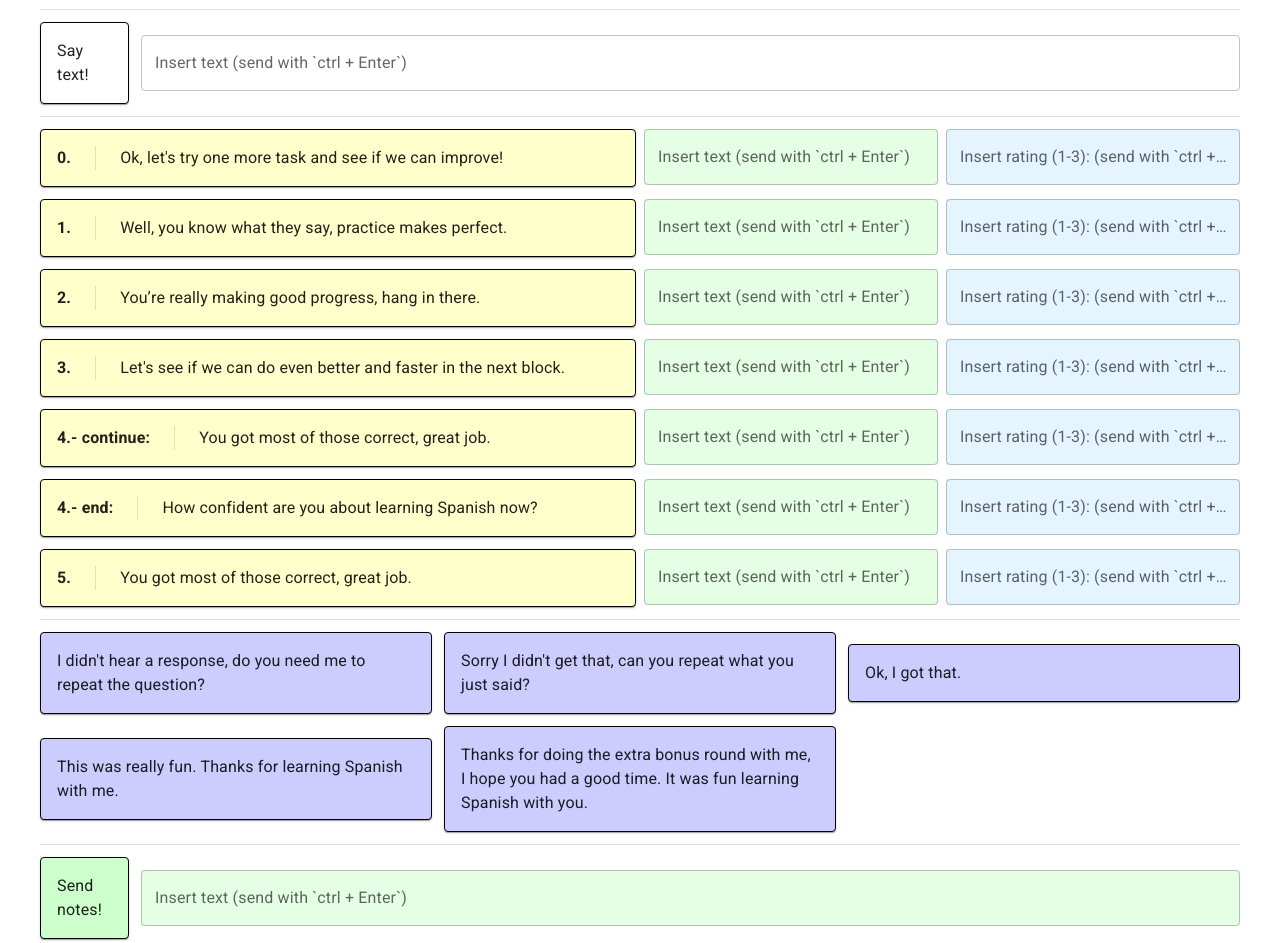
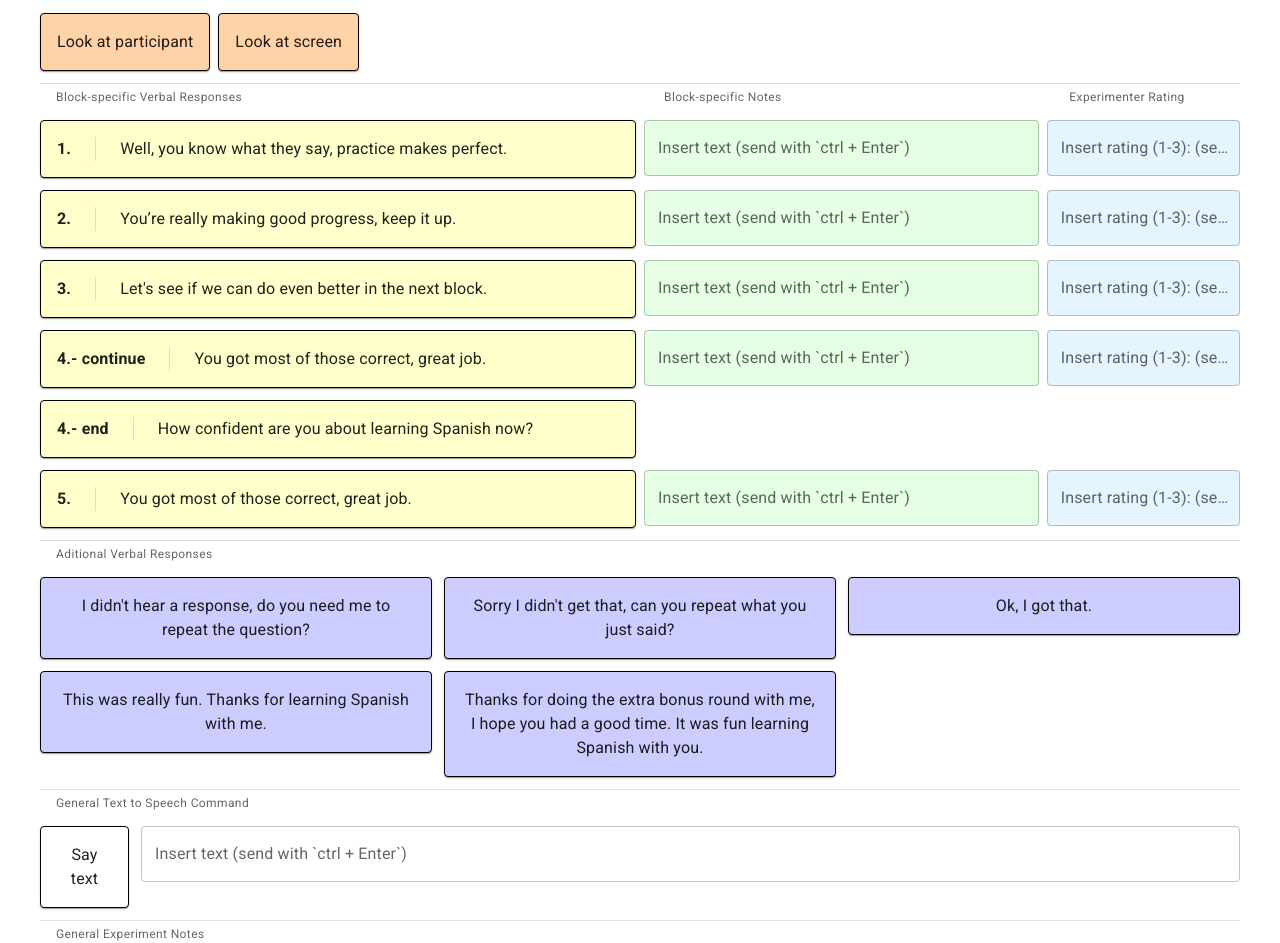
Before and after one commit to NaoPepper4hri/speech-learning, a React (Create React App) app in the folder client/: page /control in a window 1280 px wide. Shown: the part 171-1114 px from the top of the page. Built offline with nearby package versions, Linux system fonts and the light colour scheme.

Commit message:
Style changes and minor fixes to application and control panel.

```diff
--- a/client/src/App.js
+++ b/client/src/App.js
@@ -305,6 +305,7 @@ class App extends React.Component {
                     image={q.image}
                     question={q.question}
                     options={q.options}
+                    translation={q.translation}
                   />
                 );
               case "VocabularyQuestion":
--- a/client/src/PepperControl.js
+++ b/client/src/PepperControl.js
@@ -26,19 +26,40 @@ import {
 } from "./utils";
 
 const scheduled_actions = [
-  [{ text: "Ok, let's try one more task and see if we can improve!" }],
-  [{ text: "Well, you know what they say, practice makes perfect." }],
-  [{ text: "You’re really making good progress, hang in there." }],
-  [
+  // { text: "Ok, let's try one more task and see if we can improve!" },
   {
-      text: "Let's see if we can do even better and faster in the next block.",
+    text: "Well, you know what they say, practice makes perfect.",
+    label: "1.",
+    showComment: true,
   },
-  ],
-  [
-    { text: "You got most of those correct, great job.", label: "continue" },
-    { text: "How confident are you about learning Spanish now?", label: "end" },
-  ],
-  [{ text: "You got most of those correct, great job." }],
+  {
+    text: "You’re really making good progress, keep it up.",
+    label: "2.",
+    showComment: true,
+  },
+
+  {
+    text: "Let's see if we can do even better in the next block.",
+    label: "3.",
+    showComment: true,
+  },
+
+  {
+    text: "You got most of those correct, great job.",
+    label: "4.- continue",
+    showComment: true,
+  },
+  {
+    text: "How confident are you about learning Spanish now?",
+    label: "4.- end",
+    showComment: false,
+  },
+
+  {
+    text: "You got most of those correct, great job.",
+    label: "5.",
+    showComment: true,
+  },
 ];
 
 const other_actions = [
@@ -97,70 +118,89 @@ class InsertTextField extends React.Component {
 
 class WofOzReaction extends React.Component {
   state = {
-    value: "",
+    comment: "",
+    rating: "",
   };
 
   render() {
-    const { value } = this.state;
+    const { comment, rating } = this.state;
     const { response, idx: key } = this.props;
     var { ncols } = this.props;
     ncols = ncols ? ncols : 12;
     console.log("key", key);
 
-    return response.map((t, idx) => (
-      <Grid key={`r${key}c${idx}`} container item spacing={1} xs={ncols}>
-        <Grid item xs={ncols / 2} justifyContent="center">
+    return (
+      <Grid
+        key={`r${key}c${response.label}`}
+        container
+        item
+        spacing={1}
+        xs={ncols}
+      >
+        <Grid item xs={6} justifyContent="center">
           <CardButton
             onClick={() => {
-              requestPepperText(t.text);
+              requestPepperText(response.text);
             }}
             background="#ffffcc"
           >
             <Stack direction="row" spacing={3}>
               <Typography key="idx">
-                <strong>{`${key}${t.label ? `.- ${t.label}:` : "."}`}</strong>
+                <strong>{response.label}</strong>
               </Typography>
               <Divider key="divider" orientation="vertical" flexItem />
-              <Typography key="text">{t.text}</Typography>
+              <Typography key="text">{response.text}</Typography>
             </Stack>
           </CardButton>
         </Grid>
-        <Grid item xs={ncols / 4}>
+        <Grid item xs={4}>
+          {response.showComment ? (
             <TextField
               label="Insert text (send with `ctrl + Enter`)"
               variant="outlined"
               fullWidth
               multiline
               sx={{ background: "#ccffcc88" }}
-            value={value}
+              value={comment}
               onKeyPress={(ev) => {
                 if (ev.ctrlKey && ev.key === "Enter") {
-                sendComment(value);
-                this.setState({ value: "" });
+                  sendComment(comment);
+                  this.setState({ comment: "" });
                 }
               }}
-            onChange={(event) => this.setState({ value: event.target.value })}
+              onChange={(event) =>
+                this.setState({ comment: event.target.value })
+              }
             />
+          ) : (
+            <></>
+          )}
         </Grid>
-        <Grid item xs={ncols / 4}>
+        <Grid item xs={2}>
+          {response.showComment ? (
             <TextField
               label="Insert rating (1-3): (send with `ctrl + Enter`)"
               variant="outlined"
               fullWidth
               multiline
               sx={{ background: "#ccecff88" }}
-            value={value}
+              value={rating}
               onKeyPress={(ev) => {
                 if (ev.ctrlKey && ev.key === "Enter") {
-                sendComment(value);
-                this.setState({ value: "" });
+                  sendComment(rating);
+                  this.setState({ rating: "" });
                 }
               }}
-            onChange={(event) => this.setState({ value: event.target.value })}
+              onChange={(event) =>
+                this.setState({ rating: event.target.value })
+              }
             />
+          ) : (
+            <></>
+          )}
         </Grid>
       </Grid>
-    ));
+    );
   }
 }
 
@@ -185,14 +225,25 @@ class PepperControl extends React.Component {
     const { id, dyntext, notes } = this.state;
     return (
       <React.Fragment>
-        <Grid container padding={5} spacing={1.5} alignItems="center">
+        <Grid container padding={5} spacing={1.5} textAlign="center">
+          <Grid item xs={12} textAlign="left">
+            <Divider />
+            <Typography
+              sx={{ mt: 0.5, ml: 2 }}
+              color="text.secondary"
+              display="block"
+              variant="caption"
+            >
+              Experiment Functions
+            </Typography>
+          </Grid>
           <Grid
             container
             item
             spacing={2}
             direction="row"
             justifyContent="flex-start"
-            alignItems="center"
+            textAlign="center"
           >
             <Grid item>
               <TextField
@@ -235,6 +286,17 @@ class PepperControl extends React.Component {
               </CardButton>
             </Grid>
           </Grid>
+          <Grid item xs={12} textAlign="left">
+            <Divider />
+            <Typography
+              sx={{ mt: 0.5, ml: 2 }}
+              color="text.secondary"
+              display="block"
+              variant="caption"
+            >
+              Non-verbal Responses
+            </Typography>
+          </Grid>
           <Grid item container direction="row" spacing={1}>
             <Grid item>
               <CardButton
@@ -255,24 +317,52 @@ class PepperControl extends React.Component {
           </Grid>
           <Grid item xs={12}>
             <Divider />
+            <Grid container spacing={2} textAlign="left">
+              <Grid item xs={6}>
+                <Typography
+                  sx={{ mt: 0.5, ml: 2 }}
+                  color="text.secondary"
+                  display="block"
+                  variant="caption"
+                >
+                  Block-specific Verbal Responses
+                </Typography>{" "}
               </Grid>
-          <InsertTextField
-            value={dyntext}
-            hint="Say text!"
-            onSubmit={() => {
-              requestPepperText(dyntext);
-              this.setState({ dyntext: "" });
-            }}
-            onChange={(event) => this.setState({ dyntext: event.target.value })}
-          />
-          <Grid item xs={12}>
-            <Divider />
+              <Grid item xs={4}>
+                <Typography
+                  sx={{ mt: 0.5, ml: 2 }}
+                  color="text.secondary"
+                  display="block"
+                  variant="caption"
+                >
+                  Block-specific Notes
+                </Typography>{" "}
+              </Grid>
+              <Grid item xs={2}>
+                <Typography
+                  sx={{ mt: 0.5, ml: 2 }}
+                  color="text.secondary"
+                  display="block"
+                  variant="caption"
+                >
+                  Experimenter Rating
+                </Typography>{" "}
+              </Grid>
+            </Grid>
           </Grid>
           {scheduled_actions.map((a, idx) => (
             <WofOzReaction response={a} idx={idx} />
           ))}
-          <Grid item xs={12}>
+          <Grid item xs={12} textAlign="left">
             <Divider />
+            <Typography
+              sx={{ mt: 0.5, ml: 2 }}
+              color="text.secondary"
+              display="block"
+              variant="caption"
+            >
+              Aditional Verbal Responses
+            </Typography>
           </Grid>
           {other_actions.map((a, idx) => (
             <Grid key={idx} item xs={4} justifyContent="center">
@@ -286,12 +376,40 @@ class PepperControl extends React.Component {
               </CardButton>
             </Grid>
           ))}
-          <Grid item xs={12}>
+          <Grid item xs={12} textAlign="left">
             <Divider />
+            <Typography
+              sx={{ mt: 0.5, ml: 2 }}
+              color="text.secondary"
+              display="block"
+              variant="caption"
+            >
+              General Text to Speech Command
+            </Typography>
+          </Grid>
+          <InsertTextField
+            value={dyntext}
+            hint="Say text"
+            onSubmit={() => {
+              requestPepperText(dyntext);
+              this.setState({ dyntext: "" });
+            }}
+            onChange={(event) => this.setState({ dyntext: event.target.value })}
+          />
+          <Grid item xs={12} textAlign="left">
+            <Divider />
+            <Typography
+              sx={{ mt: 0.5, ml: 2 }}
+              color="text.secondary"
+              display="block"
+              variant="caption"
+            >
+              General Experiment Notes
+            </Typography>
           </Grid>
           <InsertTextField
             value={notes}
-            hint="Send notes!"
+            hint="Send notes"
             background="#ccffcc"
             onSubmit={() => {
               sendComment(notes);
--- a/client/src/components/FillBlankQuestion.js
+++ b/client/src/components/FillBlankQuestion.js
@@ -1,6 +1,6 @@
 import React from "react";
 import styled from "styled-components";
-import { Stack, Typography, Fab } from "@mui/material";
+import { Stack, Typography, Fab, Divider } from "@mui/material";
 import { KeyboardArrowRightRounded } from "@mui/icons-material";
 import { DragDropContext, Droppable, Draggable } from "react-beautiful-dnd";
 
@@ -102,7 +102,7 @@ class QuestionDroppable extends React.Component {
 
 class OptionsDroppable extends React.Component {
   render() {
-    const { id, options } = this.props;
+    const { id, options, responded } = this.props;
     return (
       <Droppable droppableId={id} direction="horizontal">
         {(provided) => (
@@ -114,6 +114,7 @@ class OptionsDroppable extends React.Component {
                   id={option.id}
                   text={option.text}
                   index={index}
+                  color={responded && option.correct ? "success" : undefined}
                 />
               ))}
               {provided.placeholder}
@@ -209,7 +210,7 @@ class FillBlankQuestion extends React.Component {
   };
 
   render() {
-    const { image, options, handleNext, id } = this.props;
+    const { image, options, handleNext, id, translation } = this.props;
     const { optionArea, responded, response } = this.state;
     const optInArea = optionArea.map((optIdx) => options[optIdx]);
 
@@ -232,8 +233,21 @@ class FillBlankQuestion extends React.Component {
             <OptionsDroppable
               sx={{ border: "1px solid lightgrey" }}
               id={this.dropOptionArea}
+              responded={responded}
               options={optInArea}
             />
+            {responded ? (
+              <React.Fragment>
+                <Divider sx={{ width: "100%" }}>
+                  The answer translates to
+                </Divider>
+                <Typography key="translation" variant="h6" gutterBottom>
+                  {translation}
+                </Typography>
+              </React.Fragment>
+            ) : (
+              <></>
+            )}
           </Stack>
         </DragDropContext>
         {responded ? (
--- a/client/src/components/PepperInteractionPage.js
+++ b/client/src/components/PepperInteractionPage.js
@@ -64,7 +64,19 @@ class PepperInteractionPage extends React.Component {
 
     return (
       <Stack padding={5} spacing={3}>
-        <Typography>{message}</Typography>
+        <Typography
+          variant="h3"
+          sx={{
+            position: "fixed",
+            margin: "auto",
+            left: 0,
+            right: 0,
+            top: window.innerHeight / 2 - 100,
+            bottom: 0,
+          }}
+        >
+          {message}
+        </Typography>
         <Fab
           variant="extended"
           sx={{
```
Lines whose indentation alone changed are shown as unchanged.
